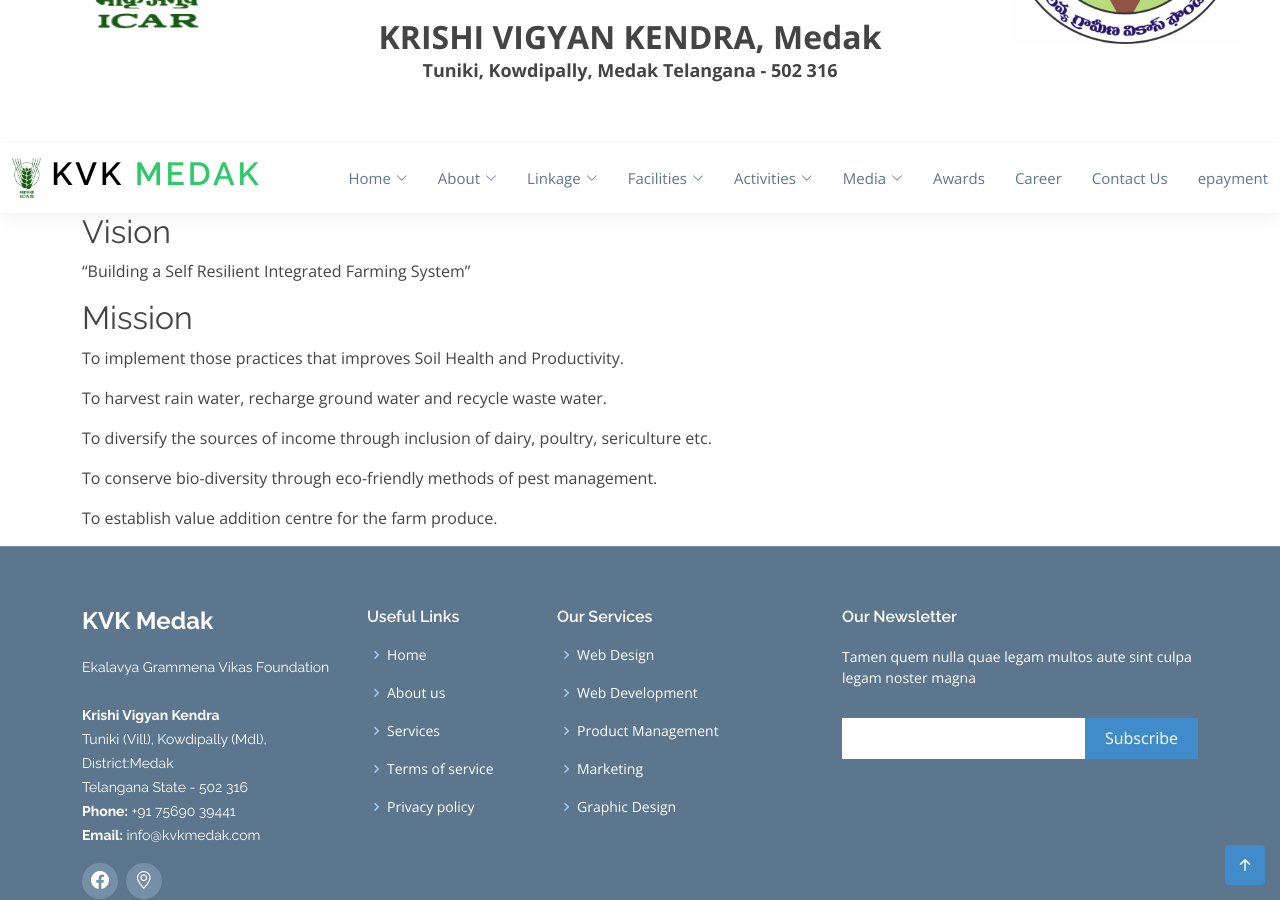
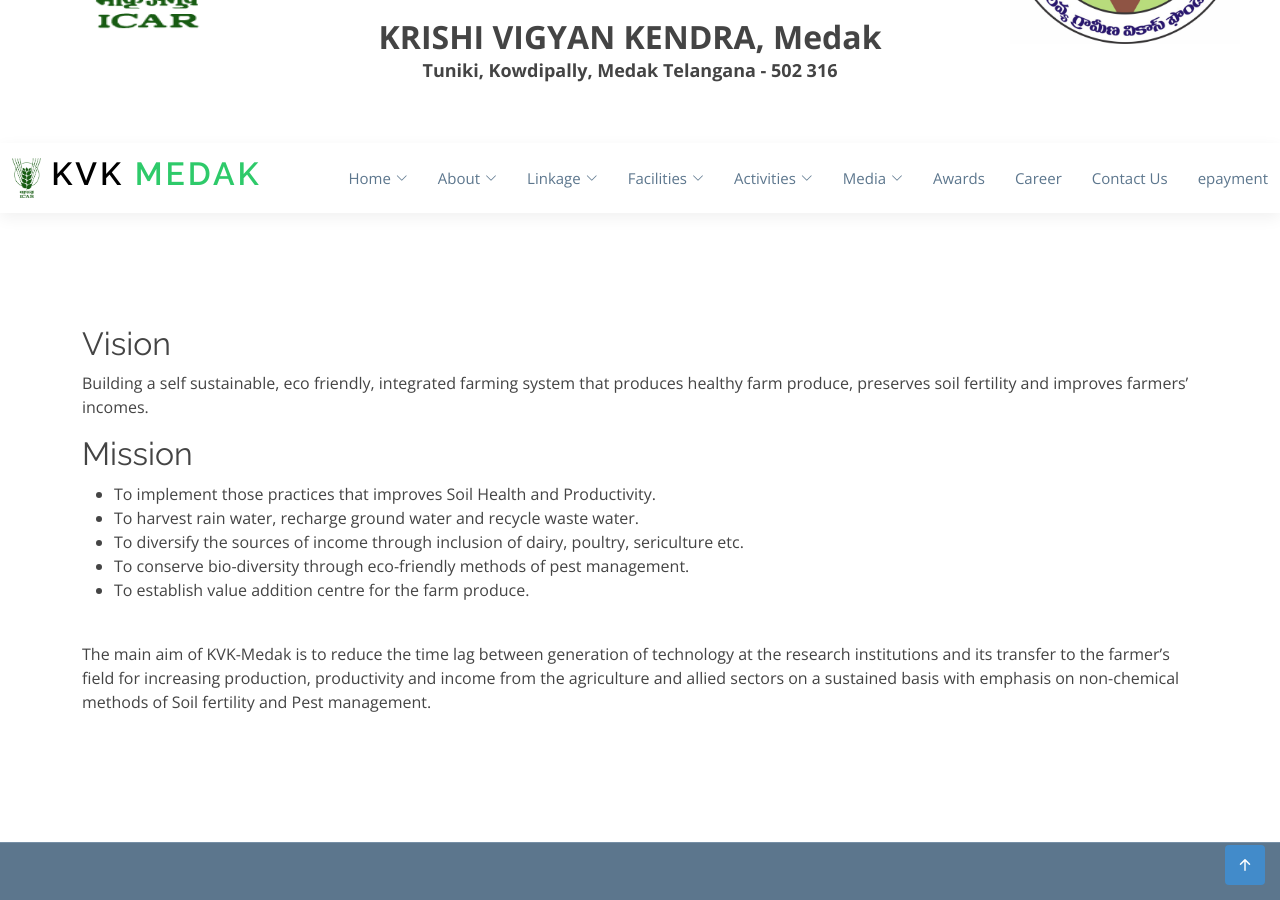
Before and after one commit to kvkmedak/kvkmedak.github.io, a Jekyll site: the page built from pages/vission-and-mission.md, in a window 1280 px wide and 900 px high, scrolled down 324 px. Built offline with Jekyll 4.4.1, drawn with Linux system fonts in a browser that asks for light colours.

```diff
--- a/_includes/navbar.html
+++ b/_includes/navbar.html
@@ -68,9 +68,9 @@
                   <li class="dropdown">
                       <a href="#"><span>Home</span> <i class="bi bi-chevron-down"></i></a>
                       <ul>
-                          <li><a href="/vission">Vision</a></li>
-                          <li><a href="#">Mission</a></li>
-                          <li><a href="#">Mandate</a></li>
+                          <li><a href="/vission-and-mission">Vision and Mission</a></li>
+
+                          <li><a href="/mandate">Mandate</a></li>
                       </ul>
                   </li>
                   <li class="dropdown">
--- a/pages/vission-and-mission.md
+++ b/pages/vission-and-mission.md
@@ -1,23 +1,30 @@
 ---
 layout: page
-title: Vermi Compost Under Mango Orchard
-description: "Farmer Producer Organisation - KVK Medak | Farmer Producer organisation | FPO | Vermi Compost Under Mango
-Orchard"
+title: "KVK Medak - Vision | Mission | Self Resilient Integrated Farming System"
+description: "Building a self sustainable, eco friendly, integrated farming system that produces healthy farm produce, preserves soil fertility and improves  farmers' incomes."
 permalink: /vission-and-mission
 ---
+<br>
+<br>
+<br>
+<br>
 
 ## Vision
 
-“Building a Self Resilient Integrated Farming System”
+Building a self sustainable, eco friendly, integrated farming system that produces healthy farm produce, preserves soil fertility and improves  farmers' incomes.
 
 ## Mission
 
-To implement those practices that improves Soil Health and Productivity.
+- To implement those practices that improves Soil Health and Productivity.
+- To harvest rain water, recharge ground water and recycle waste water.
+- To diversify the sources of income through inclusion of dairy, poultry, sericulture etc.
+- To conserve bio-diversity through eco-friendly methods of pest management.
+- To establish value addition centre for the farm produce.
 
-To harvest rain water, recharge ground water and recycle waste water.
+<br>
+The main aim of KVK-Medak is to reduce the time lag between generation of technology at the research institutions and its transfer to the farmer's field for increasing production, productivity and income from the agriculture and allied sectors on a sustained basis with emphasis on non-chemical methods of Soil fertility and Pest management.
 
-To diversify the sources of income through inclusion of dairy, poultry, sericulture etc.
-
-To conserve bio-diversity through eco-friendly methods of pest management.
-
-To establish value addition centre for the farm produce.
+<br>
+<br>
+<br>
+<br>
```
Also changed, not shown: pages/mandate.md (added, +21 -0 lines).
